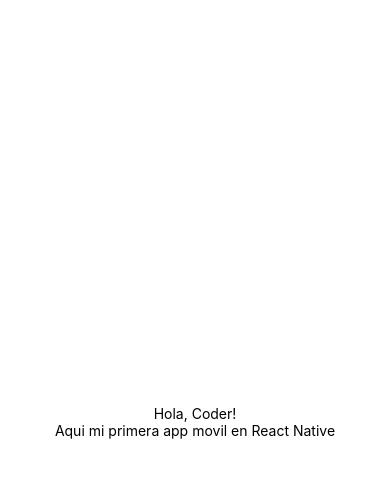
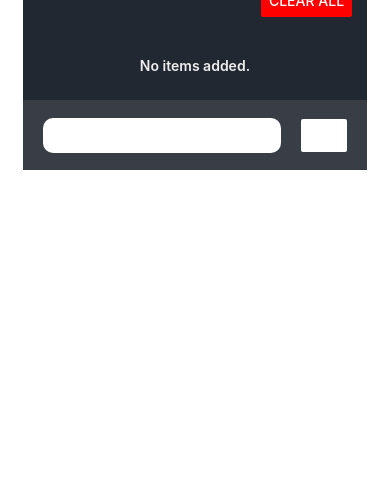
Before and after one commit to FranCeballos/finalProject-reactNative-coder, a React Native app: screen / in a window 390 px wide. Shown: the top 478 px of the page. Built offline with nearby package versions, Linux system fonts and the light colour scheme.

Commit message:
Desafío "Lista Optimizada"

```diff
--- a/App.js
+++ b/App.js
@@ -1,21 +1,115 @@
+import { useState } from "react";
+import ModalAction from "./components/ModalAction";
+import NavBar from "./components/NavBar";
+import List from "./components/List/index";
+import AddItem from "./components/AddItem";
 import { StatusBar } from "expo-status-bar";
-import { StyleSheet, Text, View } from "react-native";
+import {
+  ScrollView,
+  StyleSheet,
+  Text,
+  View,
+  Platform,
+  KeyboardAvoidingView,
+  Keyboard,
+  TouchableWithoutFeedback,
+} from "react-native";
+import { SafeAreaProvider } from "react-native-safe-area-context";
 
+const initialModalObj = {
+  isOpen: false,
+  item: {},
+};
 export default function App() {
+  const [listData, setListData] = useState([]);
+  const [modalVisible, setModalVisible] = useState(initialModalObj);
+  console.log(listData);
+
+  const addHandler = (item) => {
+    setListData((prev) => {
+      return [
+        ...prev,
+        { name: item, id: Math.random().toString(), isComplete: false },
+      ];
+    });
+    Keyboard.dismiss();
+  };
+
+  const deleteAllHandler = () => {
+    setListData([]);
+  };
+
+  const deleteOneHandler = (id) => {
+    setListData((prev) => {
+      return prev.filter((item) => item.id !== id);
+    });
+    setModalVisible(initialModalObj);
+  };
+
+  const toggleComplete = (id) => {
+    setListData((prev) => {
+      return prev.map((item) => {
+        const currentItem = item;
+        if (currentItem.id === id) {
+          currentItem.isComplete = !currentItem.isComplete;
+          return currentItem;
+        }
+
+        return item;
+      });
+    });
+  };
+
+  const completeItemHandler = (id) => {
+    toggleComplete(id);
+    setModalVisible(initialModalObj);
+  };
+
+  const incompleteItemHandler = (id) => {
+    toggleComplete(id);
+    setModalVisible(initialModalObj);
+  };
+
+  const modalOnHandler = (item) => {
+    setModalVisible({ isOpen: true, item });
+  };
+
+  const modalOffHandler = () => {
+    setModalVisible(initialModalObj);
+  };
+
   return (
-    <View style={styles.container}>
-      <Text>Hola, Coder!</Text>
-      <Text>Aqui mi primera app movil en React Native</Text>
-      <StatusBar style="auto" />
-    </View>
+    <SafeAreaProvider>
+      <KeyboardAvoidingView
+        style={{ flex: 1, alignItems: "center", width: "100%" }}
+        behavior={Platform.OS === "ios" ? "padding" : "height"}
+      >
+        <TouchableWithoutFeedback onPress={Keyboard.dismiss}>
+          <View style={styles.container}>
+            <NavBar onDeleteAll={deleteAllHandler} />
+            <List listData={listData} onModalOn={modalOnHandler} />
+            <AddItem onAdd={addHandler} />
+            {modalVisible.isOpen && (
+              <ModalAction
+                item={modalVisible.item}
+                onDelete={deleteOneHandler}
+                onComplete={completeItemHandler}
+                onIncomplete={incompleteItemHandler}
+                onCancel={modalOffHandler}
+              />
+            )}
+            <StatusBar />
+          </View>
+        </TouchableWithoutFeedback>
+      </KeyboardAvoidingView>
+    </SafeAreaProvider>
   );
 }
 
 const styles = StyleSheet.create({
   container: {
-    flex: 1,
-    backgroundColor: "#fff",
+    backgroundColor: "#222831",
+    justifyContent: "space-between",
     alignItems: "center",
-    justifyContent: "center",
   },
 });
--- /dev/null
+++ b/components/AddItem.js
@@ -0,0 +1,60 @@
+import { useState } from "react";
+import { TextInput, View, StyleSheet, Text, Button } from "react-native";
+
+const AddItem = ({ onAdd }) => {
+  const [inputValue, setInputValue] = useState("");
+  const [inputValidationError, setInputValidationError] = useState(false);
+  const onAddHandler = () => {
+    if (inputValue.trim() === "") {
+      setInputValidationError(true);
+      return;
+    }
+    onAdd(inputValue);
+    setInputValue("");
+    setInputValidationError(false);
+  };
+  return (
+    <View style={styles.container}>
+      <TextInput
+        style={inputValidationError ? styles.inputError : styles.input}
+        onChangeText={setInputValue}
+        value={inputValue}
+      />
+      <Button color="white" title="Add" onPress={onAddHandler} />
+    </View>
+  );
+};
+
+const styles = StyleSheet.create({
+  container: {
+    width: "100%",
+    height: 70,
+    paddingLeft: 20,
+    paddingRight: 20,
+    backgroundColor: "#393E46",
+    flexDirection: "row",
+    justifyContent: "space-between",
+    alignItems: "center",
+    gap: 20,
+  },
+  input: {
+    backgroundColor: "white",
+    height: "50%",
+    flex: 1,
+    paddingLeft: 10,
+    paddingRight: 10,
+    borderRadius: 10,
+  },
+  inputError: {
+    backgroundColor: "white",
+    height: "50%",
+    flex: 1,
+    paddingLeft: 10,
+    paddingRight: 10,
+    borderRadius: 10,
+    borderWidth: 2,
+    borderColor: "red",
+  },
+});
+
+export default AddItem;
--- /dev/null
+++ b/components/List/ListItem.js
@@ -0,0 +1,41 @@
+import { View, Text, StyleSheet, Button, Pressable } from "react-native";
+
+const ListItem = ({ itemData, onPress }) => {
+  const handlerItemAction = () => {
+    onPress(itemData);
+  };
+  return (
+    <Pressable onPress={handlerItemAction}>
+      <View
+        style={{
+          ...styles.container,
+          backgroundColor: itemData.isComplete ? "#9AE66E" : "#BAD7E9",
+        }}
+      >
+        <Text style={styles.title}>{itemData.name}</Text>
+      </View>
+    </Pressable>
+  );
+};
+
+const styles = StyleSheet.create({
+  container: {
+    flexDirection: "row",
+    justifyContent: "flex-start",
+    alignItems: "center",
+    padding: 25,
+    paddingLeft: 20,
+    borderRadius: 10,
+    margin: 10,
+  },
+  title: {
+    fontSize: 18,
+  },
+  deleteBox: {
+    backgroundColor: "#222831",
+    borderRadius: 10,
+    padding: 2,
+  },
+});
+
+export default ListItem;
--- /dev/null
+++ b/components/List/index.js
@@ -0,0 +1,47 @@
+import ListItem from "./ListItem";
+import { View, Text, StyleSheet, FlatList, ScrollView } from "react-native";
+
+const List = ({ listData, onModalOn }) => {
+  const pressHandler = (item) => {
+    onModalOn(item);
+  };
+  return (
+    <View style={styles.container}>
+      {listData.length === 0 ? (
+        <View style={styles.emptyTextBox}>
+          <Text style={styles.emptyText}>No items added.</Text>
+        </View>
+      ) : (
+        <FlatList
+          data={listData}
+          renderItem={({ item }) => (
+            <ListItem itemData={item} onPress={pressHandler} />
+          )}
+          keyExtractor={(item) => item.id}
+        />
+      )}
+    </View>
+  );
+};
+
+const styles = StyleSheet.create({
+  container: {
+    flexShrink: 1,
+    position: "relative",
+    alignSelf: "stretch",
+    marginTop: 30,
+    padding: 10,
+  },
+  emptyTextBox: {
+    flex: 1,
+    flexDirection: "row",
+    justifyContent: "center",
+    alignItems: "center",
+  },
+  emptyText: {
+    fontWeight: 600,
+    color: "#EEEEEE",
+  },
+});
+
+export default List;
--- /dev/null
+++ b/components/ModalAction.js
@@ -0,0 +1,74 @@
+import { Modal, View, Text, Button, StyleSheet } from "react-native";
+
+const ActionModal = ({
+  item,
+  onDelete,
+  onComplete,
+  onIncomplete,
+  onCancel,
+}) => {
+  const deleteItemHandler = () => {
+    onDelete(item.id);
+  };
+  const completeItemHandler = () => {
+    onComplete(item.id);
+  };
+  const incompleteItemHandler = () => {
+    onIncomplete(item.id);
+  };
+  const cancelHandler = () => {
+    onCancel();
+  };
+
+  return (
+    <View style={styles.container}>
+      <Modal animationType="slide" visible={true}>
+        <View style={styles.container}>
+          <Text style={styles.title}>What do you want to do?</Text>
+          <Text style={styles.itemText}>{item.name}</Text>
+          <View style={styles.buttonsBox}>
+            <Button title="Delete" color="red" onPress={deleteItemHandler} />
+            {!item?.isComplete ? (
+              <View style={styles.confirmBtnBox}>
+                <Button title="Complete" onPress={completeItemHandler} />
+              </View>
+            ) : (
+              <Button title="Incomplete" onPress={incompleteItemHandler} />
+            )}
+          </View>
+          <View style={styles.cancelBtnBox}>
+            <Button title="Cancel" onPress={cancelHandler} />
+          </View>
+        </View>
+      </Modal>
+    </View>
+  );
+};
+
+const styles = StyleSheet.create({
+  container: {
+    justifyContent: "center",
+    alignItems: "center",
+    height: "100%",
+    gap: 20,
+    color: "#EEEEEE",
+  },
+  containerBorder: {
+    borderColor: "black",
+    borderWidth: 20,
+  },
+  title: {
+    fontSize: 20,
+    fontWeight: 500,
+  },
+  buttonsBox: {
+    flexDirection: "row",
+    gap: 20,
+  },
+  cancelBtnBox: {
+    position: "absolute",
+    bottom: 40,
+  },
+});
+
+export default ActionModal;
--- /dev/null
+++ b/components/NavBar/index.js
@@ -0,0 +1,55 @@
+import { Button, StyleSheet, Text, View } from "react-native";
+import { useSafeAreaInsets } from "react-native-safe-area-context";
+
+const NavBar = ({ onDeleteAll }) => {
+  const insets = useSafeAreaInsets();
+  const onDeleteAllHandler = () => {
+    onDeleteAll();
+  };
+  return (
+    <View
+      style={{
+        ...styles.container,
+        paddingTop: insets.top * 1,
+        paddingBottom: insets.top * 0.5,
+      }}
+    >
+      <Text style={styles.emptyLeftText}></Text>
+      <Text style={styles.title}>MyApp</Text>
+      <View style={styles.clearButtonBox}>
+        <View style={styles.clearButtonPadding}>
+          <Button title="Clear All" color="red" onPress={onDeleteAllHandler} />
+        </View>
+      </View>
+    </View>
+  );
+};
+
+const styles = StyleSheet.create({
+  container: {
+    backgroundColor: "#EEEEEE",
+    flexDirection: "row",
+    justifyContent: "center",
+    alignItems: "center",
+    alignSelf: "stretch",
+    flex: 0,
+  },
+  emptyLeftText: {
+    flex: 1,
+  },
+  clearButtonBox: {
+    flex: 1,
+    flexDirection: "row",
+    justifyContent: "flex-end",
+  },
+  clearButtonPadding: {
+    paddingRight: 15,
+  },
+  title: {
+    fontSize: 20,
+    fontWeight: 600,
+    color: "#222831",
+  },
+});
+
+export default NavBar;
--- a/package.json
+++ b/package.json
@@ -12,7 +12,8 @@
     "expo": "~48.0.18",
     "expo-status-bar": "~1.4.4",
     "react": "18.2.0",
-    "react-native": "0.71.8"
+    "react-native": "0.71.8",
+    "react-native-safe-area-context": "4.5.0"
   },
   "devDependencies": {
     "@babel/core": "^7.20.0"
```
Also changed, not shown: 1 other file (tests, documents, lock files or other folders).
